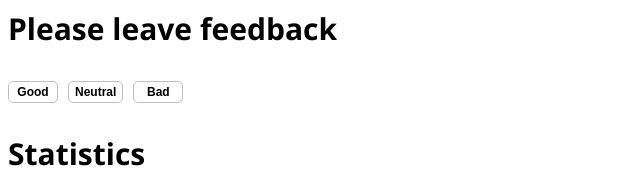
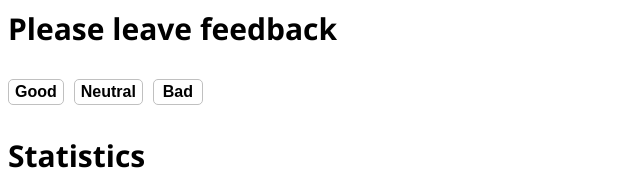
Before and after one commit to Rostyslav-Zahorulko/goit-react-hw-02-feedback, a React (Create React App) app: page / in a window 1280 px wide. Shown: the top 170 px of the page, without its empty margins (0-640 px from the left). Built offline with nearby package versions, Linux system fonts and the light colour scheme.

Commit message:
додає prop-types

```diff
--- a/src/App.js
+++ b/src/App.js
@@ -1,8 +1,8 @@
-import React, { Component } from 'react';
+import { Component } from 'react';
 
+import Section from './components/Section/';
+import FeedbackOptions from './components/FeedbackOptions';
 import Statistics from './components/Statistics';
-import FeedbackOptions from './components/FeedbackOptions';
-import Section from './components/Section/';
 
 class App extends Component {
   state = {
--- a/src/components/FeedbackOptions/FeedbackOptions.css
+++ b/src/components/FeedbackOptions/FeedbackOptions.css
@@ -14,6 +14,6 @@
   border: 1px solid silver;
   border-radius: 5px;
   font-weight: 700;
-  font-size: 12px;
+  font-size: 16px;
   background-color: #ffffff;
 }
--- a/src/components/Notification/Notification.js
+++ b/src/components/Notification/Notification.js
@@ -1,5 +1,11 @@
+import PropTypes from 'prop-types';
+
 import './Notification.css';
 
 const Notification = ({ message }) => <p className="message">{message}</p>;
 
+Notification.propTypes = {
+  message: PropTypes.string.isRequired,
+};
+
 export default Notification;
```
Also changed, not shown: src/components/FeedbackOptions/FeedbackOptions.js (+7 -0 lines), src/components/Section/Section.js (+7 -0 lines), src/components/Statistics/Statistics.js (+11 -0 lines).
